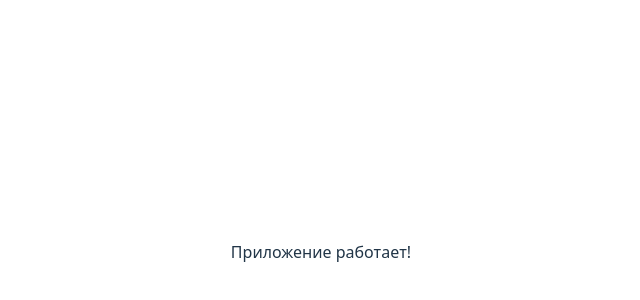
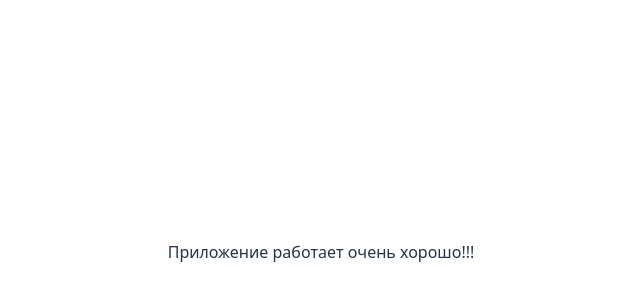
Before and after one commit to zagirovshamil2/first_pullRequest, a React (Vite) app: page / in a window 1280 px wide. Shown: the part 148-448 px from the top of the page, without its empty margins (319-959 px from the left). Built offline with nearby package versions, Linux system fonts and the light colour scheme.

Commit message:
first commit for sec user

```diff
--- a/src/App.tsx
+++ b/src/App.tsx
@@ -1,7 +1,7 @@
 import "./App.css";
 
 function App() {
-  return <div>Приложение работает!</div>;
+  return <div>Приложение работает очень хорошо!!!</div>;
 }
 
 export default App;
```
